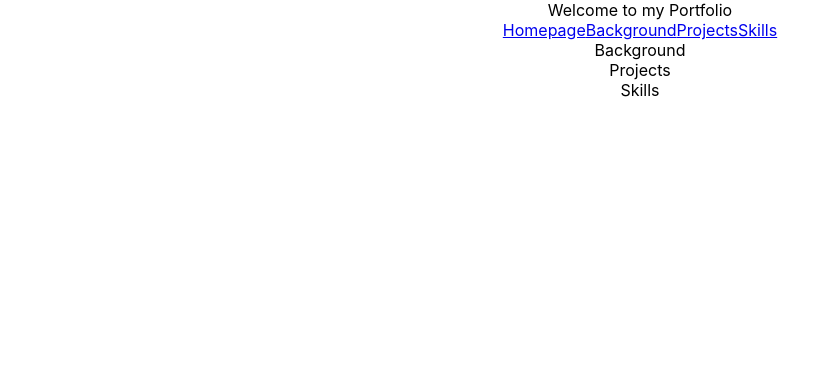
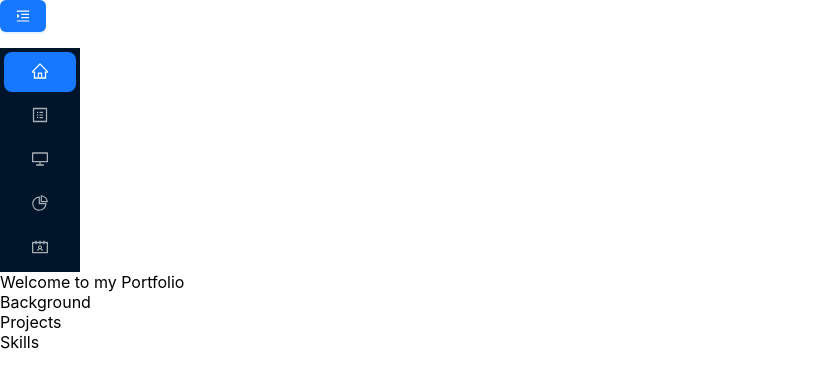
Before and after one commit to rregalado17/portfolio-intro, a React (Create React App) app: page / in a window 1280 px wide. Shown: the top 388 px of the page, without its empty margins (0-840 px from the left). Built offline with nearby package versions, Linux system fonts and the light colour scheme.

Commit message:
draft navbar sections

```diff
--- a/package.json
+++ b/package.json
@@ -6,6 +6,7 @@
     "@testing-library/jest-dom": "^5.16.5",
     "@testing-library/react": "^13.4.0",
     "@testing-library/user-event": "^13.5.0",
+    "antd": "^5.1.4",
     "react": "^18.2.0",
     "react-dom": "^18.2.0",
     "react-router-dom": "^6.6.2",
--- a/public/index.html
+++ b/public/index.html
@@ -38,5 +38,7 @@
       To begin the development, run `npm start` or `yarn start`.
       To create a production bundle, use `npm run build` or `yarn build`.
     -->
+    <div id="container" style="padding: 24px" />
+    <script>const mountNode = document.getElementById('container');</script>
   </body>
 </html>
--- a/src/App.js
+++ b/src/App.js
@@ -1,20 +1,99 @@
-import logo from './logo.svg';
-import './App.css';
 import Homepage from './components/Homepage'
 import Background from './components/Background'
 import Skills from './components/Skills'
 import Projects from './components/Projects'
 import Navbar from './components/Navbar'
+import {
+  HomeOutlined,
+  ContactsOutlined,
+  AppstoreOutlined,
+  ProfileOutlined,
+  ContainerOutlined,
+  MenuFoldOutlined,
+  MenuUnfoldOutlined,
+  PieChartOutlined,
+  DesktopOutlined,
+  MailOutlined,
+  GithubOutlined,
+  AlignLeftOutlined,
+  BookOutlined
+} from '@ant-design/icons';
+import { Button, Menu } from 'antd';
+import { useState } from 'react';
 
 
+function getItem(label, key, icon, children, type) {
+  return {
+    key,
+    icon,
+    children,
+    label,
+    type,
+  };
+}
+
 function App() {
+
+  const [collapsed, setCollapsed] = useState(true);
+  const toggleCollapsed = () => {
+    setCollapsed(!collapsed);
+  };
+
+  function getItem(label, key, icon, children, type) {
+    return {
+      key,
+      icon,
+      children,
+      label,
+      type,
+    };
+  }
+  const items = [
+    getItem('Home', '1', <HomeOutlined />),
+    getItem('Background', '2', <ProfileOutlined />),
+    getItem('Projects', '3', <DesktopOutlined/>),
+    getItem('Skills', 'sub1', <PieChartOutlined />,),
+    getItem('Contact', 'sub2', <ContactsOutlined />, [
+      getItem('Resume', 'sub3', < BookOutlined />),
+      getItem('Email', '9', <MailOutlined/>,),
+      getItem('Github', '10', <GithubOutlined />, ),
+      getItem('Blog', 'sub3', <AlignLeftOutlined />),
+    ]),
+  ];
+
+
   return (
     <div className="App">
+      <div
+      style={{
+        width: 256,
+      }}
+    >
+      <Button
+        type="primary"
+        onClick={toggleCollapsed}
+        style={{
+          marginBottom: 16,
+        }}
+      >
+        {collapsed ? <MenuUnfoldOutlined /> : <MenuFoldOutlined />}
+      </Button>
+      <Menu
+        defaultSelectedKeys={['1']}
+        defaultOpenKeys={['sub1']}
+        mode="inline"
+        theme="dark"
+        inlineCollapsed={collapsed}
+        items={items}
+      />
+    </div>
+
       <Homepage />
-      <Navbar />
+
       <Background />
       <Projects />
       <Skills />
+
     </div>
   );
 }
```
Also changed, not shown: src/components/Navbar.jsx (+8 -0 lines), 1 other file (tests, documents, lock files or other folders).
